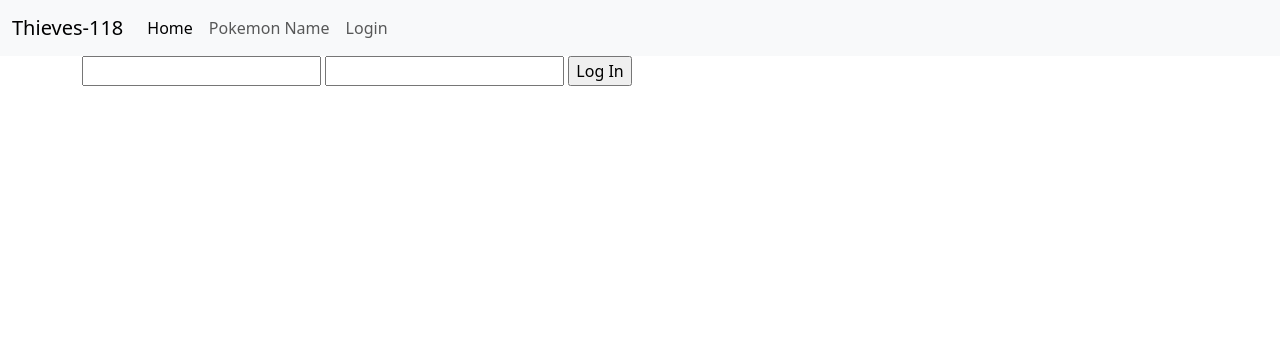
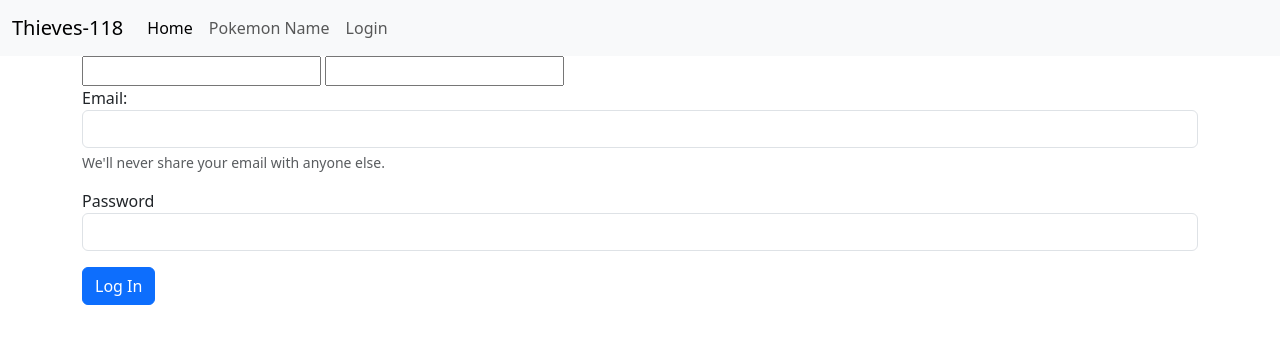
Before and after one commit to 9000HAL/HW_WEEK-5-FLASK-Day-1_fresh.file, a Flask app: page /login in a window 1280 px wide. Shown: the top 344 px of the page. Run offline with Flask 3, Linux system fonts and the light colour scheme.

Commit message:
11min mark lecture save

```diff
--- a/app/forms.py
+++ b/app/forms.py
@@ -3,12 +3,6 @@ from wtforms import EmailField, PasswordField, SubmitField
 from wtforms.validators import DataRequired
 
 class LoginForm(FlaskForm):
-    email = EmailField('Email', validators=[DataRequired()])
+    email = EmailField('Email: ', validators=[DataRequired()])
     password = PasswordField('Password', validators=[DataRequired()])
     submit_btn = SubmitField('Log In')
-
-
-
-
-
-#class LoginForm(FlaskForm):
--- a/app/routes.py
+++ b/app/routes.py
@@ -4,7 +4,10 @@ from app.forms import LoginForm
 from app import app
 
 
-
+@app.route('/')
+@app.route('/home')
+def home():
+    return render_template('home.html')
 
 
 
@@ -37,11 +40,6 @@ def login():
 
 
 
-
-@app.route('/')
-@app.route('/home')
-def home():
-    return render_template('home.html')
 
 
 
--- a/app/templates/home.html
+++ b/app/templates/home.html
@@ -1,7 +1,7 @@
-{{ extends 'base.html' }}
+{% extends 'base.html' %}
 
 {% block title %}
-    {{ Home Page }}
+     Home Page
 {% endblock %}
 
 {% block content %}
--- a/app/templates/login.html
+++ b/app/templates/login.html
@@ -9,6 +9,17 @@
         {{ form.hidden_tag() }}
         {{ form.email }}
         {{ form.password }}
-        {{ form.submit_btn }}
+            <div class="mb-3">
+              {{ form.email.label }}
+              {{ form.email(class="form-control") }}
+
+              <div id="emailHelp" class="form-text">We'll never share your email with anyone else.</div>
+            </div>
+            <div class="mb-3">
+                {{ form.password.label }}
+                {{ form.password(class="form-control") }}
+            </div>
+            {{ form.submit_btn(class="btn btn-primary") }}
+
     </form>
     {% endblock %}
```
